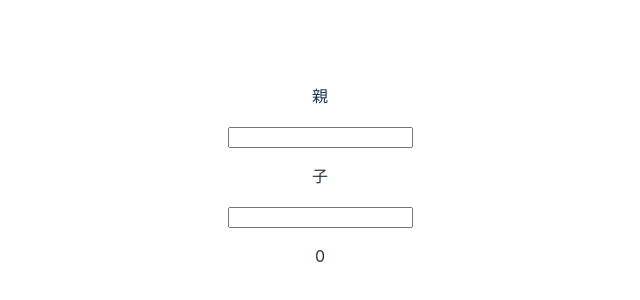
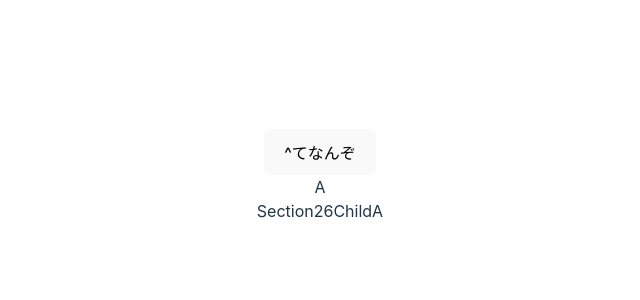
Before and after one commit to 2nofa11/NekoBook, a Vue app: page / in a window 1280 px wide. Shown: the part 224-524 px from the top of the page, without its empty margins (340-980 px from the left). Built offline with nearby package versions, Linux system fonts and the light colour scheme.

Commit message:
p184 動的コンポーネントはcomponentタグを使うようになった？

```diff
--- a/src/App.vue
+++ b/src/App.vue
@@ -1,12 +1,12 @@
 <script setup lang="ts">
 // This starter template is using Vue 3 <script setup> SFCs
 // Check out https://vuejs.org/api/sfc-script-setup.html#script-setup
-import Section25Parent from "./components/Section25Parent.vue";
+import Section26Parent from "./components/Section26Parent.vue";
 </script>
 
 <template>
   <ul>
-    <section-25-parent />
+    <section-26-parent />
   </ul>
 </template>
 
--- /dev/null
+++ b/src/components/Section26ChildA.vue
@@ -0,0 +1,11 @@
+<template>
+  <div>A</div>
+</template>
+
+<script lang="ts">
+import { defineComponent } from "vue";
+
+export default defineComponent({});
+</script>
+
+<style></style>
--- /dev/null
+++ b/src/components/Section26ChildB.vue
@@ -0,0 +1,11 @@
+<template>
+  <div>B</div>
+</template>
+
+<script lang="ts">
+import { defineComponent } from "vue";
+
+export default defineComponent({});
+</script>
+
+<style></style>
--- /dev/null
+++ b/src/components/Section26Parent.vue
@@ -0,0 +1,31 @@
+<template>
+  <button @click="current = !current">^てなんぞ</button>
+  <component :is="component"></component>
+  {{ component }}
+</template>
+
+<script lang="ts">
+import { defineComponent } from "vue";
+import Section26ChildA from "./Section26ChildA.vue";
+import Section26ChildB from "./Section26ChildB.vue";
+export default defineComponent({
+  components: { Section26ChildA, Section26ChildB },
+  data() {
+    return {
+      current: true,
+    };
+  },
+  computed: {
+    component() {
+      // console.log(this.componentsType[this.current]);
+      return this.current ? "Section26ChildA" : "Section26ChildB";
+    },
+  },
+});
+</script>
+
+<style>
+.parent-style {
+  color: aqua;
+}
+</style>
```
